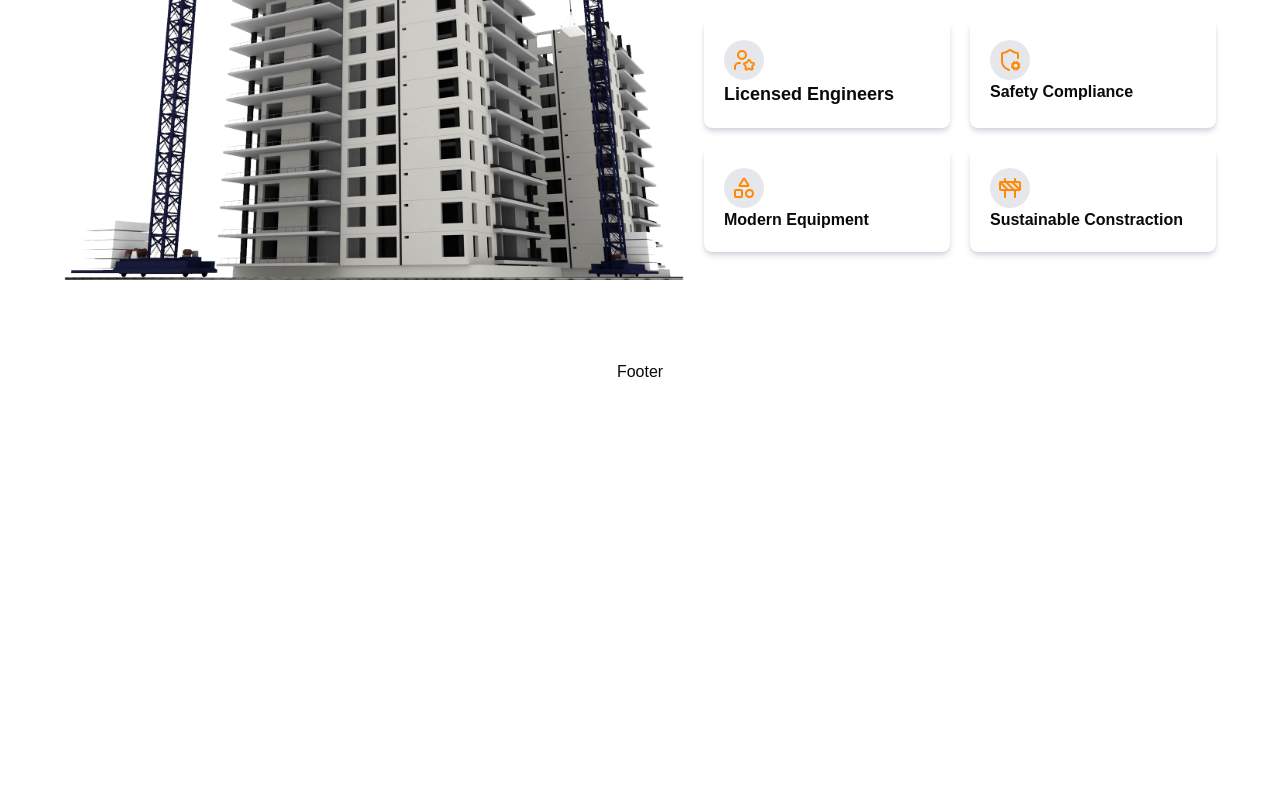
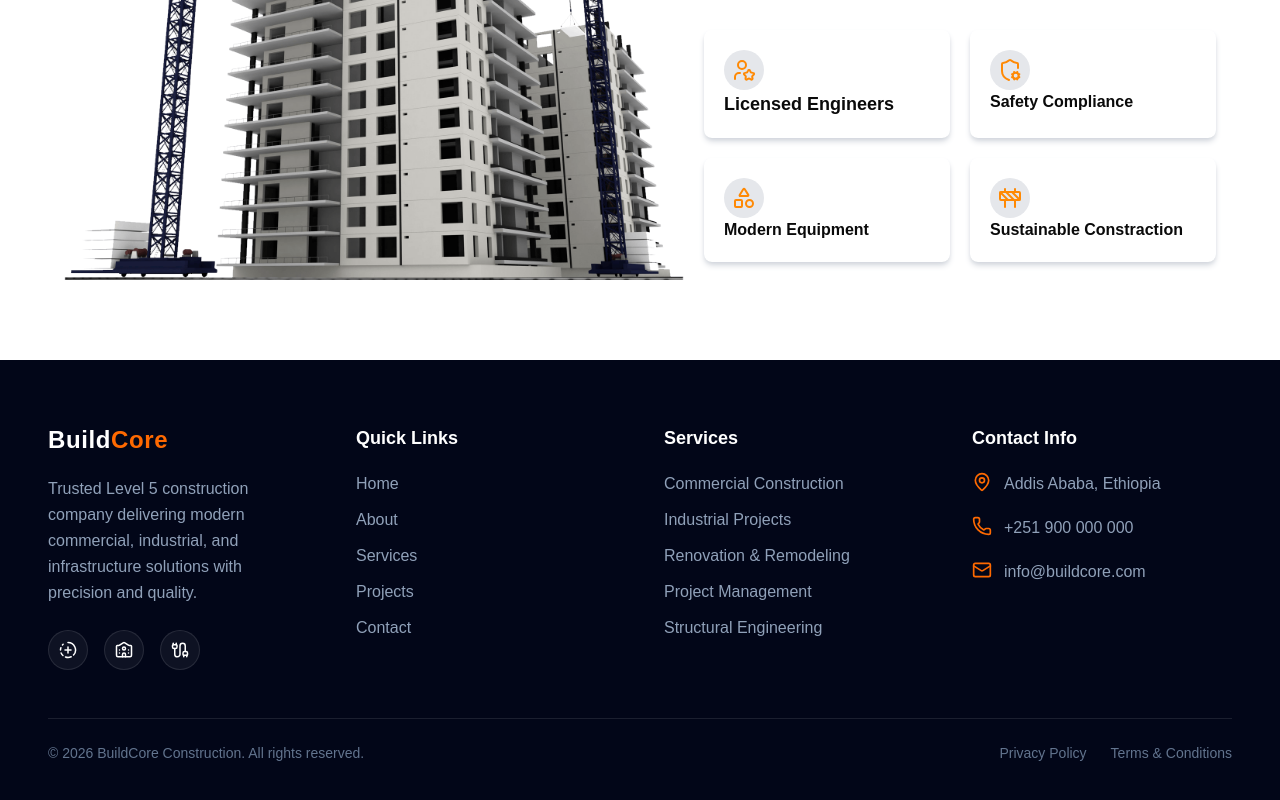
Before and after one commit to smile679/Bokra_Constraction, a React (Vite) app: page / in a window 1280 px wide. Shown: the part 1137-1937 px from the top of the page. Before the commit the page ends 1521 px from the top, so only its background shows below. Built offline with nearby package versions, Linux system fonts and the light colour scheme.

Commit message:
footer.jsx added

```diff
--- a/src/components/footer/Layout.jsx
+++ b/src/components/footer/Layout.jsx
@@ -1,12 +1,145 @@
+import {
+  MapPin,
+  Phone,
+  Mail,
+  CircleFadingPlus,
+  University,
+  Cable,
+} from "lucide-react";
 
-const Footer = () => {
-    return <>
-        <section>
-            <div>
-              Footer
+export default function Footer() {
+  return (
+    <footer id="contact" className="bg-slate-950 text-white">
+      <div className="max-w-7xl mx-auto px-6 lg:px-12 py-16">
+        {/* Top Grid */}
+        <div className="grid grid-cols-1 md:grid-cols-2 lg:grid-cols-4 gap-12 border-b border-white/10 pb-12">
+          {/* Company Info */}
+          <div>
+            <h2 className="text-2xl font-bold tracking-wide">
+              Build<span className="text-orange-500">Core</span>
+            </h2>
+
+            <p className="text-slate-400 mt-5 leading-relaxed">
+              Trusted Level 5 construction company delivering modern commercial,
+              industrial, and infrastructure solutions with precision and
+              quality.
+            </p>
+
+            {/* Socials */}
+            <div className="flex items-center gap-4 mt-6">
+              <a
+                href="#"
+                className="w-10 h-10 rounded-full bg-white/5 border border-white/10 flex items-center justify-center hover:bg-orange-500 transition-all duration-300"
+              >
+                <CircleFadingPlus size={18} />
+              </a>
+
+              <a
+                href="#"
+                className="w-10 h-10 rounded-full bg-white/5 border border-white/10 flex items-center justify-center hover:bg-orange-500 transition-all duration-300"
+              >
+                <University size={18} />
+              </a>
+
+              <a
+                href="#"
+                className="w-10 h-10 rounded-full bg-white/5 border border-white/10 flex items-center justify-center hover:bg-orange-500 transition-all duration-300"
+              >
+                <Cable size={18} />
+              </a>
             </div>
-        </section>
-    </>
+          </div>
+
+          {/* Quick Links */}
+          <div>
+            <h3 className="text-lg font-semibold mb-5">Quick Links</h3>
+
+            <ul className="space-y-3 text-slate-400">
+              <li>
+                <a href="#" className="hover:text-orange-500 transition">
+                  Home
+                </a>
+              </li>
+
+              <li>
+                <a href="#" className="hover:text-orange-500 transition">
+                  About
+                </a>
+              </li>
+
+              <li>
+                <a href="#" className="hover:text-orange-500 transition">
+                  Services
+                </a>
+              </li>
+
+              <li>
+                <a href="#" className="hover:text-orange-500 transition">
+                  Projects
+                </a>
+              </li>
+
+              <li>
+                <a href="#" className="hover:text-orange-500 transition">
+                  Contact
+                </a>
+              </li>
+            </ul>
+          </div>
+
+          {/* Services */}
+          <div>
+            <h3 className="text-lg font-semibold mb-5">Services</h3>
+
+            <ul className="space-y-3 text-slate-400">
+              <li>Commercial Construction</li>
+              <li>Industrial Projects</li>
+              <li>Renovation & Remodeling</li>
+              <li>Project Management</li>
+              <li>Structural Engineering</li>
+            </ul>
+          </div>
+
+          {/* Contact */}
+          <div>
+            <h3 className="text-lg font-semibold mb-5">Contact Info</h3>
+
+            <div className="space-y-5 text-slate-400">
+              <div className="flex gap-3">
+                <MapPin className="text-orange-500 shrink-0" size={20} />
+                <p>Addis Ababa, Ethiopia</p>
+              </div>
+
+              <div className="flex gap-3">
+                <Phone className="text-orange-500 shrink-0" size={20} />
+                <p>+251 900 000 000</p>
+              </div>
+
+              <div className="flex gap-3">
+                <Mail className="text-orange-500 shrink-0" size={20} />
+                <p>info@buildcore.com</p>
+              </div>
+            </div>
+          </div>
+        </div>
+
+        {/* Bottom */}
+        <div className="flex flex-col md:flex-row items-center justify-between pt-6 gap-4">
+          <p className="text-slate-500 text-sm text-center md:text-left">
+            © 2026 BuildCore Construction. All rights reserved.
+          </p>
+
+          <div className="flex items-center gap-6 text-sm text-slate-500">
+            <a href="#" className="hover:text-orange-500 transition">
+              Privacy Policy
+            </a>
+
+            <a href="#" className="hover:text-orange-500 transition">
+              Terms & Conditions
+            </a>
+          </div>
+        </div>
+      </div>
+    </footer>
+  );
 }
-
-export default Footer;
--- a/src/pages/home/About.jsx
+++ b/src/pages/home/About.jsx
@@ -18,7 +18,7 @@ const About = () => {
               <h2 className="text-2xl font-bold text-orange-400">
                 Building Strong Foundation For The Future
               </h2>
-              <p className="w-full max-w-lg text-sm font-semibold">
+              <p className="w-full max-w-lg text-sm font-semibold pt-5">
                 We are a trusted Level 5 construction company specializing in
                 commercial, industrial, and infrastructure projects. With a
                 commitment to quality, safety, and modern engineering, we
```
